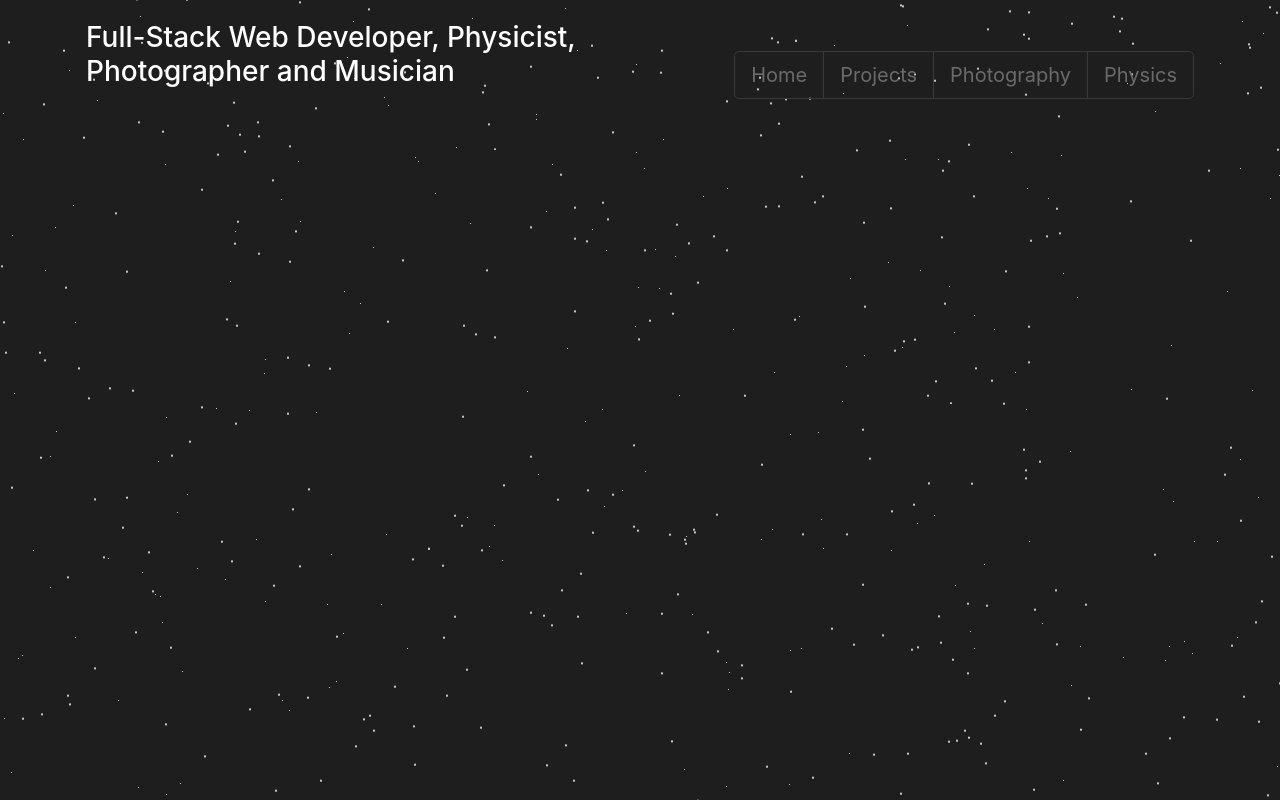
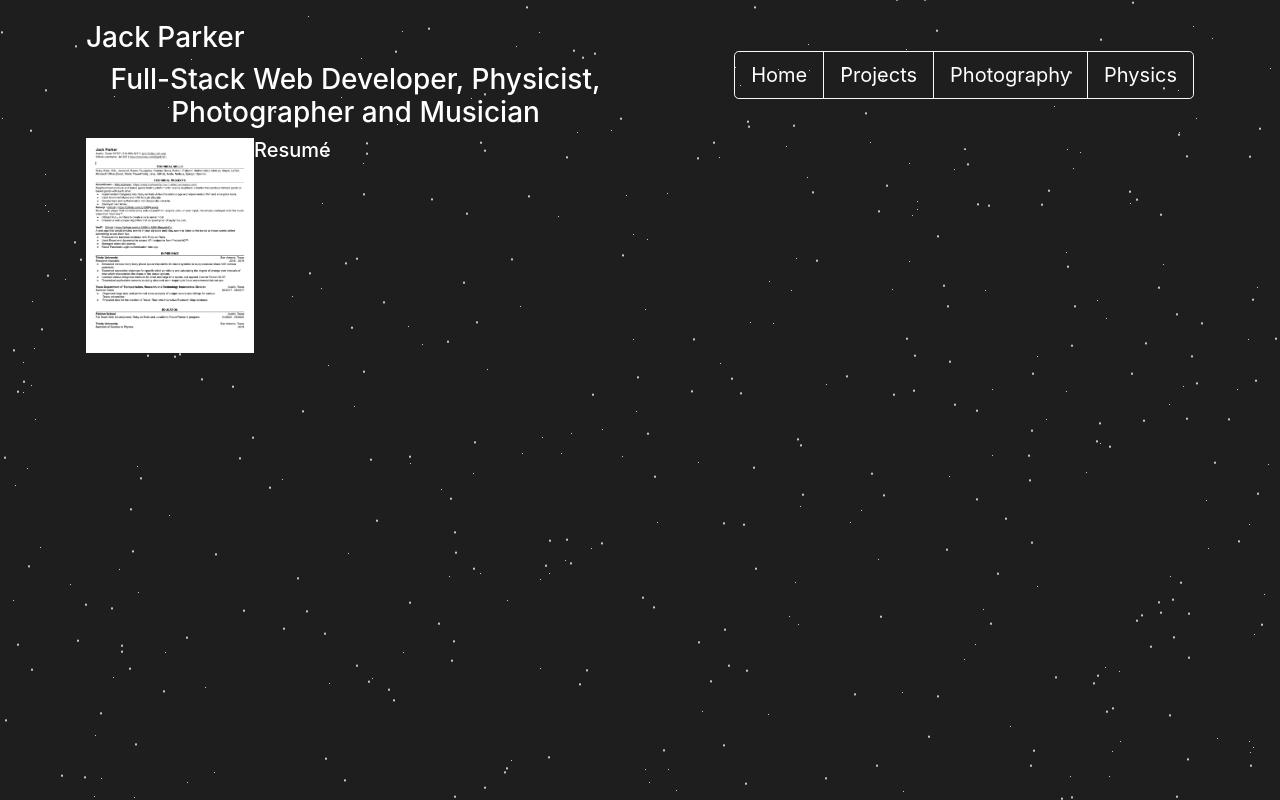
Before and after one commit to Jp1200/PersonalWork, a React (Create React App) app: page / in a window 1280 px wide. Built offline with nearby package versions, Linux system fonts and the light colour scheme.

Commit message:
moal for resume working

```diff
--- a/src/App.scss
+++ b/src/App.scss
@@ -153,7 +153,109 @@ body {
   color: #fff;
   z-index: 2;
 }
+// h4 {
+//   color: #fff;
+//   font-family: Monoton;
+//   -webkit-animation: neon1 1.5s ease-in-out infinite alternate;
+//   -moz-animation: neon1 1.5s ease-in-out infinite alternate;
+//   animation: neon1 1.5s ease-in-out infinite alternate;
+// }
+.button-header{
+  color: #fff;
 
+  // font-family: Monoton;
+  // -webkit-animation: neon1 5.0s ease-in-out infinite alternate;
+  // -moz-animation: neon1 3.0s ease-in-out infinite alternate;
+  // animation: neon1 3.0s ease-in-out infinite alternate;
+}
+.link {
+  color: #ffffff;
+}
+.media{
+  color: #ffffff;
+  text-align: right;
+}
+// h4:hover {
+//   color: #FF1177;
+//   -webkit-animation: none;
+//   -moz-animation: none;
+//   animation: none;
+// }
+
+/*glow for webkit*/
+
+@-webkit-keyframes neon1 {
+  from {
+    text-shadow: 0 0 10px #fff,
+      0 0 20px #fff,
+      0 0 30px #fff,
+      0 0 40px #FF1177,
+      0 0 70px #FF1177,
+      0 0 80px #FF1177,
+      0 0 100px #FF1177,
+      0 0 150px #FF1177;
+  }
+  to {
+    text-shadow: 0 0 5px #fff,
+      0 0 10px #fff,
+      0 0 15px #fff,
+      0 0 20px #FF1177,
+      0 0 35px #FF1177,
+      0 0 40px #FF1177,
+      0 0 50px #FF1177,
+      0 0 75px #FF1177;
+  }
+}
+
+/*glow for mozilla*/
+
+@-moz-keyframes neon1 {
+  from {
+    text-shadow: 0 0 10px #fff,
+      0 0 20px #fff,
+      0 0 30px #fff,
+      0 0 40px #FF1177,
+      0 0 70px #FF1177,
+      0 0 80px #FF1177,
+      0 0 100px #FF1177,
+      0 0 150px #FF1177;
+  }
+  to {
+    text-shadow: 0 0 5px #fff,
+      0 0 10px #fff,
+      0 0 15px #fff,
+      0 0 20px #FF1177,
+      0 0 35px #FF1177,
+      0 0 40px #FF1177,
+      0 0 50px #FF1177,
+      0 0 75px #FF1177;
+  }
+}
+
+/*glow*/
+
+@keyframes neon1 {
+  from {
+    text-shadow: 0 0 10px #fff,
+      0 0 20px #fff,
+      0 0 30px #fff,
+      0 0 40px #FF1177,
+      0 0 70px #FF1177,
+      0 0 80px #FF1177,
+      0 0 100px #FF1177,
+      0 0 150px #FF1177;
+  }
+  to {
+    text-shadow: 0 0 5px #fff,
+      0 0 10px #fff,
+      0 0 15px #fff,
+      0 0 20px #FF1177,
+      0 0 35px #FF1177,
+      0 0 40px #FF1177,
+      0 0 50px #FF1177,
+      0 0 75px #FF1177;
+  }
+}
 
 
 
--- a/src/Mainpage.js
+++ b/src/Mainpage.js
@@ -5,8 +5,10 @@ import Container from 'react-bootstrap/Container';
 import Jumbotron from 'react-bootstrap/Jumbotron';
 import Breadcrumb from 'react-bootstrap/Breadcrumb'
 import Row from 'react-bootstrap/Row';
-import Col from 'react-bootstrap/Col'
-
+import Col from 'react-bootstrap/Col';
+import Media from 'react-bootstrap/Media';
+import Image from 'react-bootstrap/Image';
+import Modal from 'react-bootstrap/Modal';
 // import { Router, Route, Switch } from "react-router";
 import {
   BrowserRouter as Router,
@@ -17,7 +19,22 @@ import {
 export default class Main extends React.Component {
 
 
+  constructor(){
+    super()
+    this.state = {
+      show: false
+    }
+  }
 
+
+  handleClose = () => {
+    this.setState({show:false});
+  }
+  // const handleShow = () => setShow(true);
+  handleShow = () =>{
+     this.setState({show:true});
+
+  }
   render(){
     let numPart = Array(30).fill(1);
 
@@ -40,7 +57,8 @@ export default class Main extends React.Component {
         <Router>
           <Row>
             <Col >
-              <h3 className='header'>Full-Stack Web Developer, Physicist, Photographer and Musician</h3>
+              <h3 className='header'>Jack Parker</h3>
+              <h3 className='page-wrapper'>Full-Stack Web Developer, Physicist, Photographer and Musician</h3>
             </Col>
 
 
@@ -53,18 +71,48 @@ export default class Main extends React.Component {
                 <Breadcrumb.Item>Physics</Breadcrumb.Item>
               </Breadcrumb> */}
               <ButtonGroup aria-label="Links" size='lg'>
-                <Button variant="outline-dark"><Link to="/">Home</Link></Button>
-                <Button variant="outline-dark"><Link to="/projects">Projects</Link></Button>
-                <Button variant="outline-dark"><Link to='/photography'>Photography</Link></Button>
-                <Button variant="outline-dark"><Link to='/physics'>Physics</Link></Button>
+                <Button className="button-header" variant="outline-light"><Link className="link" to="/">Home</Link></Button>
+                <Button className="button-header"  variant="outline-light"><Link className="link" to="/projects">Projects</Link></Button>
+                <Button className="button-header"  variant="outline-light"><Link className="link" to='/photography'>Photography</Link></Button>
+                <Button className="button-header"  variant="outline-light"><Link className="link" to='/physics'>Physics</Link></Button>
               </ButtonGroup>
             </Col>
 
           </Row>
+          <Container>
+            <Row align='center'>
+              <Media>
+                <Image
+                  onClick={this.handleShow}
+                  src={require('./resume.png')}
 
+                  width={168}
+                  height={215}
+                  />
+                <Media.Body>
+                  <h5 className='media'>
+                    Resumé
+                  </h5>
+
+
+                </Media.Body>
+
+
+
+              </Media>
+            </Row>
+          </Container>
+          <Modal show={this.state.show} onHide={this.handleClose}>
+
+            <Image width={814} height={1045} src={require('./resume.png')}/>
+
+          </Modal>
         <Row>
           <Switch>
             {/* Imports for different subjects */}
+            {/* <Route path='/'>
+
+            </Route> */}
             <Route path='/projects'>
 
             </Route>
```
Also changed, not shown: src/resume.png (added).
